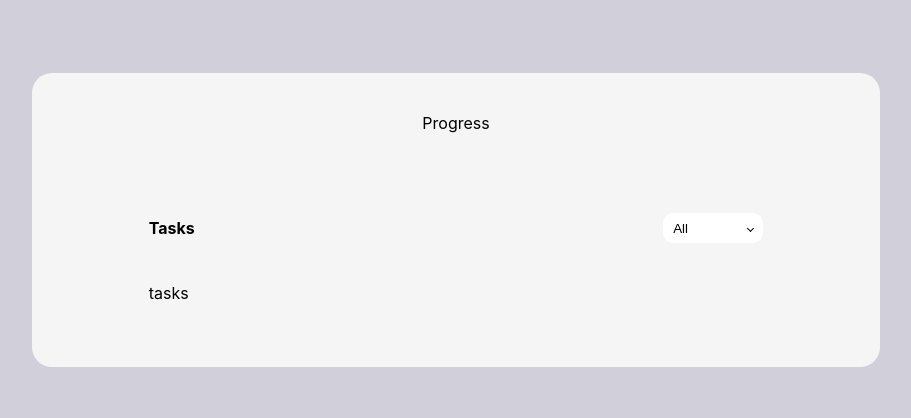
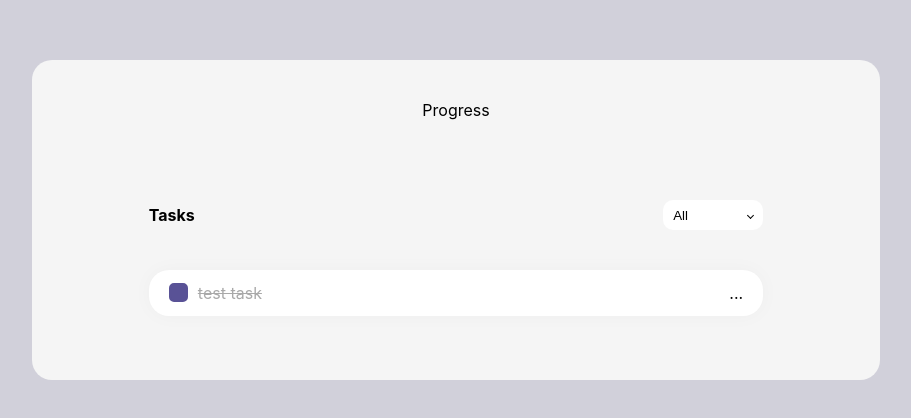
Before and after one commit to wasitme/Todo, a React (Create React App) app: page / in a window 1280 px wide. Shown: the part 180-598 px from the top of the page, without its empty margins (184-1095 px from the left). Built offline with nearby package versions, Linux system fonts and the light colour scheme.

Commit message:
finish ui task item

```diff
--- /dev/null
+++ b/src/components/TaskItem.tsx
@@ -0,0 +1,91 @@
+import React, { FC, SyntheticEvent, useState } from 'react'
+import './taskitem.styles.scss'
+
+type TaskItemPropType = {
+  isChecked: boolean
+  description: string
+  onEdit: (id: number) => void
+  onDelete: (id: number) => void
+  onSave: (input: string) => void
+}
+
+const TaskItem: FC<TaskItemPropType> = ({
+  isChecked,
+  description = '',
+  onEdit = () => undefined,
+  onDelete = () => undefined,
+  onSave = () => undefined,
+}) => {
+  const [isEdit, setIsEdit] = useState(false)
+  const [isOpenDropdown, setIsOpenDropDown] = useState(false)
+  const [inputVal, setInputVal] = useState(description)
+
+  const handleToggleCheckbox = (e: SyntheticEvent) => {}
+
+  const handleClickSave = () => {
+    setIsEdit(false)
+    onSave(inputVal)
+  }
+
+  return (
+    <>
+      {isEdit ? (
+        <div className='task-item-container edit'>
+          <input
+            className='task-item-input'
+            autoFocus
+            value={inputVal}
+            onChange={(e) => {
+              setInputVal(e.target.value)
+            }}
+          />
+          <div className='task-item-save-btn' onClick={handleClickSave}>
+            Save
+          </div>
+        </div>
+      ) : (
+        <div className='task-item-container'>
+          <div
+            className={
+              isChecked
+                ? 'task-item-description checked'
+                : 'task-item-description'
+            }
+          >
+            <div
+              className={
+                isChecked
+                  ? 'tasks-item-check-box checked'
+                  : 'tasks-item-check-box'
+              }
+              onClick={handleToggleCheckbox}
+            />
+            <label>{description}</label>
+          </div>
+          <div className='tasks-item-more-action'>
+            <div onClick={() => setIsOpenDropDown(!isOpenDropdown)}>...</div>
+            <div
+              className={
+                isOpenDropdown
+                  ? 'tasks-item-more-action-dropdown'
+                  : 'tasks-item-more-action-dropdown hide'
+              }
+            >
+              <div
+                onClick={() => {
+                  setIsEdit(true)
+                  setIsOpenDropDown(false)
+                }}
+              >
+                Edit
+              </div>
+              <div style={{ color: '#F07579' }}>Delete</div>
+            </div>
+          </div>
+        </div>
+      )}
+    </>
+  )
+}
+
+export default TaskItem
--- a/src/components/Tasks.tsx
+++ b/src/components/Tasks.tsx
@@ -1,4 +1,6 @@
 import React, { FC, useState } from 'react'
+import TaskItem from './TaskItem'
+
 import './tasks.styles.scss'
 
 export type FilterType = 'All' | 'Done' | 'Undone'
@@ -42,29 +44,17 @@ const Tasks: FC<TasksPropType> = ({ defaultFilter, onFilterChange }) => {
             <div onClick={() => handleClickOption('Done')}>Done</div>
             <div onClick={() => handleClickOption('Undone')}>Undone</div>
           </div>
-          {/* <button className='select-button'>
-            <span className='selected-value'>All</span>
-            <span className='arrow'></span>
-          </button> */}
-          {/* <select
-            name='filters'
-            id='filters-select'
-            defaultValue='all'
-            className='tasks-select'
-          >
-            <option className='tasks-select-option' value='all'>
-              All
-            </option>
-            <option className='tasks-select-option' value='done'>
-              Done
-            </option>
-            <option className='tasks-select-option' value='undone'>
-              Undone
-            </option>
-          </select> */}
         </div>
       </div>
-      <div>tasks</div>
+      <div>
+        <TaskItem
+          isChecked={true}
+          description='test task'
+          onEdit={() => console.log('edit')}
+          onDelete={() => console.log('delete')}
+          onSave={(value) => console.log('save', value)}
+        />
+      </div>
     </div>
   )
 }
--- /dev/null
+++ b/src/components/taskitem.styles.scss
@@ -0,0 +1,71 @@
+.task-item-container {
+  background-color: #ffffff;
+  padding: 0 20px;
+  border-radius: 20px;
+  height: 46px;
+  display: flex;
+  align-items: center;
+  justify-content: space-between;
+  box-shadow: 0px 0px 20px 0px #00000008;
+  &.edit {
+    padding: 4px;
+  }
+}
+.task-item-description {
+  display: flex;
+  gap: 10px;
+  &.checked {
+    color: #a9a9a9;
+    text-decoration: line-through;
+  }
+}
+.tasks-item-check-box {
+  width: 15px;
+  height: 15px;
+  border: 2px solid #595296;
+  border-radius: 5px;
+  &.checked {
+    background-color: #595296;
+  }
+}
+.tasks-item-more-action {
+  position: relative;
+  cursor: pointer;
+}
+.tasks-item-more-action-dropdown {
+  position: absolute;
+  display: flex;
+  flex-direction: column;
+  background-color: #ffffff;
+  padding: 20px;
+  right: 0;
+  gap: 16px;
+  width: 100px;
+  border-radius: 10px;
+  box-shadow: 0px 0px 8px 0px #0000001a;
+  & div {
+    cursor: pointer;
+  }
+  &.hide {
+    display: none;
+  }
+}
+.task-item-save-btn {
+  background-color: #595296;
+  height: 90%;
+  padding: 0 20px;
+  border-radius: 20px;
+  color: white;
+  display: flex;
+  justify-content: center;
+  align-items: center;
+  cursor: pointer;
+}
+.task-item-input {
+  border: none;
+  margin-left: 20px;
+  &:focus {
+    border: none;
+    outline: none;
+  }
+}
```
